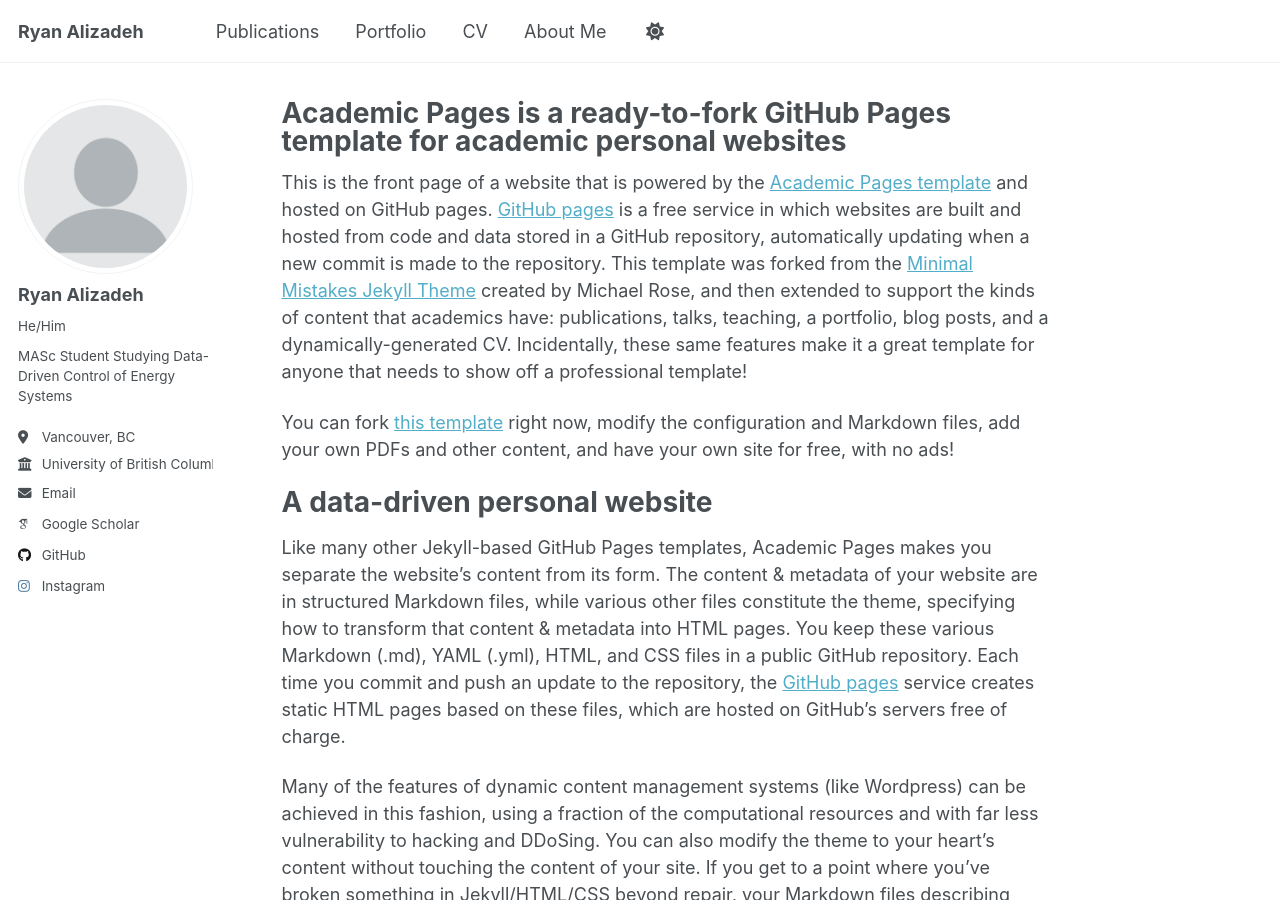
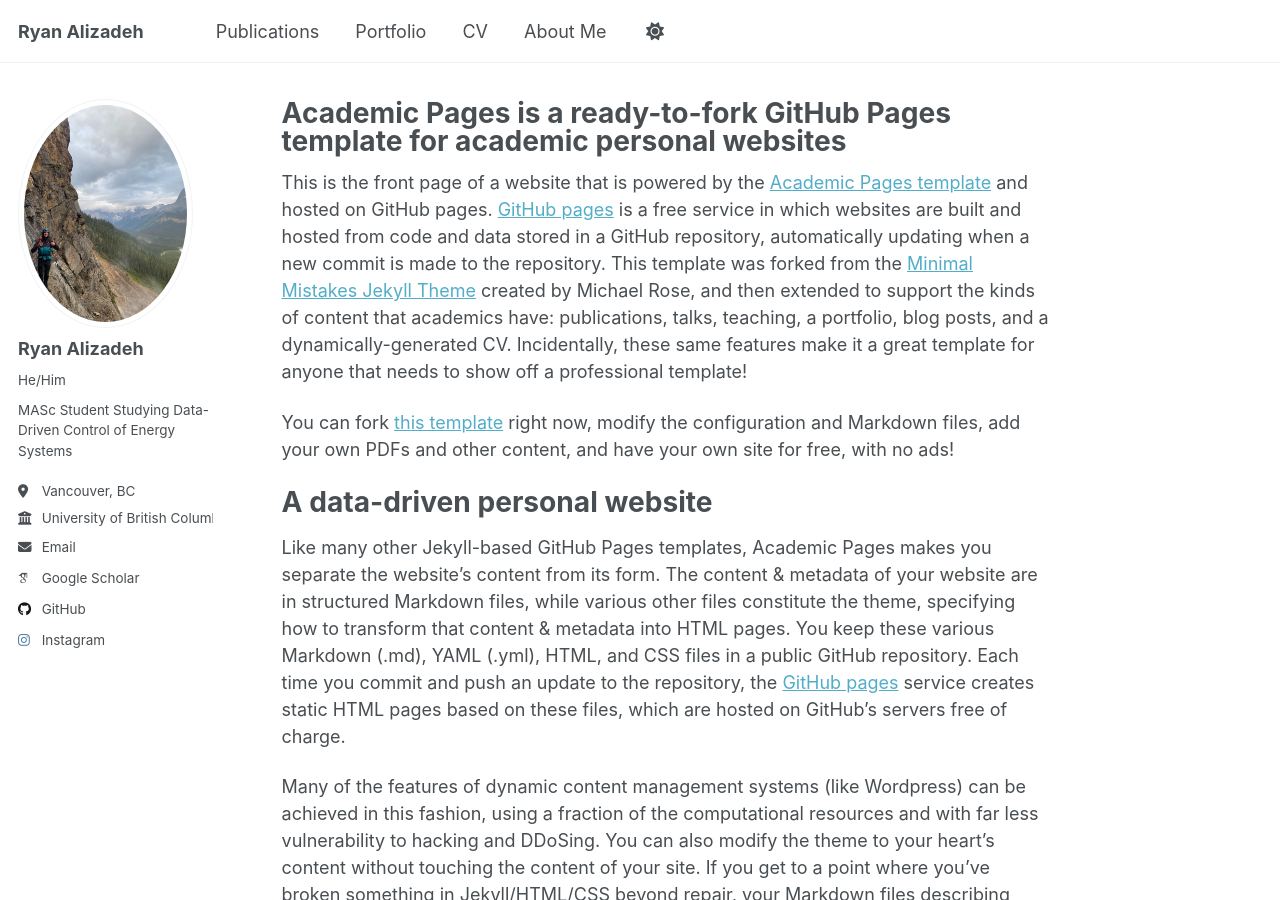
Before and after one commit to ryancalizadeh/ryancalizadeh.github.io, a Jekyll site: the page built from _pages/about.md, in a window 1280 px wide and 900 px high. Built offline with Jekyll 4.4.1, drawn with Linux system fonts in a browser that asks for light colours; some web fonts are replaced; a script that is not in the unit is left out.

Commit message:
add profile pic

```diff
--- a/_config.yml
+++ b/_config.yml
@@ -22,7 +22,7 @@
 #               Additional customization can be done by editing /_includes/author-profile.html
 author:
   # Biographic information
-  avatar           : "profile.png"
+  avatar           : "IMG_4919.JPG"
   name             : "Ryan Alizadeh"
   pronouns         : "He/Him"
   bio              : "MASc Student Studying Data-Driven Control of Energy Systems"
```
Also changed, not shown: images/IMG_4919.JPG (added).
